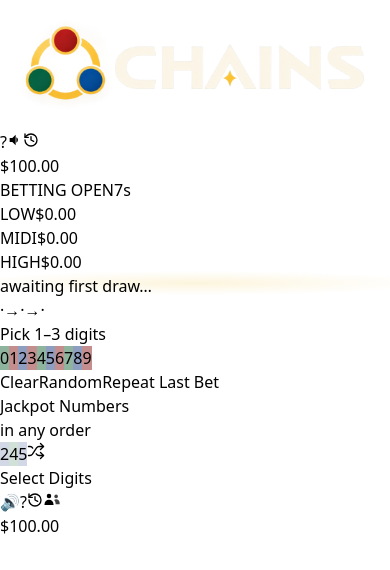
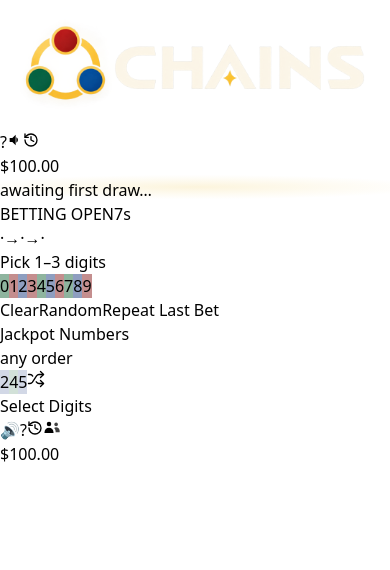
Before and after one commit to milerdo/chains, a React (Vite) app: page / in a window 390 px wide. Shown: the top 570 px of the page. Built offline with nearby package versions, Linux system fonts and the light colour scheme.

Commit message:
Like this v0.32

```diff
--- a/src/App.tsx
+++ b/src/App.tsx
@@ -11,7 +11,6 @@
 import { useState } from 'react';
 import { GameProvider, useGame } from './hooks/useGame';
 import { GameHeader } from './components/GameHeader';
-import { JackpotPanel } from './components/JackpotPanel';
 import { Wheel } from './components/Wheel';
 import { BettingPanel } from './components/BettingPanel';
 import { TicketDrawer } from './components/Ticket';
@@ -22,7 +21,6 @@ import { BetHistoryModal } from './components/BetHistoryModal';
 import { DemoPanel } from './components/DemoPanel';
 import { JackpotCelebration } from './components/JackpotCelebration';
 import { MobileFooter } from './components/MobileFooter';
-import { PhaseStatus } from './components/PhaseStatus';
 import { LinkStrip } from './components/ChainLinks';
 import { useMediaQuery } from './hooks/useMediaQuery';
 
@@ -50,13 +48,12 @@ function AppShell() {
         <main className="flex min-h-0 flex-1 flex-col overflow-hidden">
           <div className="mx-auto grid min-h-0 w-full max-w-6xl flex-1 grid-cols-[0.85fr_1.1fr_1fr] gap-3 overflow-hidden px-6 py-4">
             <div className="flex min-h-0 flex-col gap-3 overflow-hidden">
-              <div className="h-[31%] min-h-[190px] shrink-0">
+              <div className="h-[24%] min-h-[150px] shrink-0">
                 <MultiplayerSim />
               </div>
               <EmojiChat />
             </div>
             <div className="flex min-h-0 flex-col gap-2 overflow-hidden">
-              <JackpotPanel />
               <div className="shrink-0">
                 <Wheel />
               </div>
@@ -67,7 +64,6 @@ function AppShell() {
               )}
             </div>
             <div className="flex min-h-0 flex-col overflow-hidden">
-              <PhaseStatus className="mb-3" />
               <div className="min-h-0 flex-1 overflow-y-auto pr-1">
                 <BettingPanel />
               </div>
@@ -77,10 +73,8 @@ function AppShell() {
       ) : (
         <main className="flex min-h-0 flex-1 flex-col overflow-hidden">
           <div className="flex min-h-0 flex-1 flex-col gap-2 px-4 py-2">
-            {!bettingLocked && <PhaseStatus />}
-            {!(shortScreen && !bettingLocked) && <JackpotPanel />}
-            <div className={['shrink-0', shortScreen && !bettingLocked ? 'hidden' : ''].join(' ')}>
-              <Wheel compact collapsed={phase === 'BETTING_OPEN'} />
+            <div className="shrink-0">
+              <Wheel compact collapsed={phase === 'BETTING_OPEN'} hideStrip={shortScreen && !bettingLocked} hideJackpot={phase === 'BETTING_OPEN'} />
             </div>
             {/* Shared zone: BettingPanel stays mounted (hidden) while locked */}
             <div className={['flex min-h-0 flex-1 flex-col gap-2', bettingLocked ? 'hidden' : ''].join(' ')}>
--- a/src/components/BetHistoryModal.tsx
+++ b/src/components/BetHistoryModal.tsx
@@ -69,7 +69,7 @@ export function BetHistoryModal({ isOpen, onClose }: BetHistoryModalProps) {
         </div>
 
         <div className="mt-5">
-          <GameHistory defaultTab="YOURS" />
+          <GameHistory defaultTab="GLOBAL" />
         </div>
       </div>
     </div>
--- a/src/components/BettingPanel.tsx
+++ b/src/components/BettingPanel.tsx
@@ -6,6 +6,7 @@ import { calculateComboStake, countComboPossibilities } from '../game/combo';
 import { BASE_MULTIPLIERS, BASE_SEQUENCE_LENGTH, TICKET_STAKE } from '../game/constants';
 import { DIGIT_COLORS } from '../utils/digitColors';
 import type { BetRequest, JackpotSequence, TicketTier } from '../game/types';
+import { PhaseStatus } from './PhaseStatus';
 
 const MAX_DIGIT_SLOTS = BASE_SEQUENCE_LENGTH.HIGH;
 const DIGITS = [0, 1, 2, 3, 4, 5, 6, 7, 8, 9];
@@ -168,6 +169,7 @@ export function BettingPanel() {
       aria-label="Place a bet"
       className="rounded-3xl border border-white/[0.07] bg-gradient-to-b from-white/[0.035] to-transparent p-4 backdrop-blur-sm sm:p-5"
     >
+      <PhaseStatus />
       {/* 1. Base digits */}
       <div className="flex flex-col items-center gap-1.5">
         <div className="flex items-center gap-1.5">
@@ -218,6 +220,9 @@ export function BettingPanel() {
         </span>
       </div>
 
+      {/* 2. Pad */}
+      <DigitPad active={padActive} onPress={handleDigitPress} />
+
       {staged && (
         <div className="mt-3 flex items-start justify-between gap-2 rounded-xl border border-[#eab308]/40 bg-[#eab308]/[0.06] px-3 py-2 font-mono text-[11px]">
           <div className="min-w-0">
@@ -240,9 +245,6 @@ export function BettingPanel() {
           </button>
         </div>
       )}
-
-      {/* 2. Pad */}
-      <DigitPad active={padActive} onPress={handleDigitPress} />
 
       {/* 3. Actions */}
       <div className="mt-3 grid grid-cols-[1fr_1fr_1.6fr] gap-1.5">
@@ -283,7 +285,7 @@ export function BettingPanel() {
           <div className="mt-0.5 text-[11px] font-bold text-white/80">
             {jackpotLabel && <span className="text-[#eab308]">{jackpotLabel}</span>}
             {jackpotLabel && <span className="text-white/40"> · </span>}
-            in any order
+            any order
           </div>
         </div>
         <div role="group" aria-label="Jackpot numbers" className="flex shrink-0 items-center gap-1.5">
--- a/src/components/JackpotPanel.tsx
+++ b/src/components/JackpotPanel.tsx
@@ -41,73 +41,51 @@ function useAnimatedValue(target: number, durationMs = 650): number {
   return display;
 }
 
-interface TierMeta {
-  label: string;
-  accent: string;
-  glow: string;
-  ring: string;
-}
+const TIER_LABEL: Record<JackpotTierName, string> = { MINI: 'LOW', MIDI: 'MIDI', GRAND: 'HIGH' };
 
-const TIER_META: Record<JackpotTierName, TierMeta> = {
-  MINI: {
-    label: 'LOW',
-    accent: 'text-[#fbbf24]',
-    glow: 'shadow-[0_0_0_0_rgba(255,255,255,0.9)]',
-    ring: 'border-[#eab308]/25',
-  },
-  MIDI: {
-    label: 'MIDI',
-    accent: 'text-[#fbbf24]',
-    glow: 'shadow-[0_0_0_0_rgba(255,255,255,0.9)]',
-    ring: 'border-[#eab308]/25',
-  },
-  GRAND: {
-    label: 'HIGH',
-    accent: 'text-[#fbbf24]',
-    glow: 'shadow-[0_0_0_0_rgba(255,255,255,0.9)]',
-    ring: 'border-[#eab308]/25',
-  },
-};
-
-function JackpotTile({ tierName, amount }: { tierName: JackpotTierName; amount: number }) {
+function JackpotCell({ tierName, amount, size }: { tierName: JackpotTierName; amount: number; size: string }) {
   const animated = useAnimatedValue(amount);
-  const meta = TIER_META[tierName];
 
   return (
-    <div
-      className={[
-        'relative flex-1 overflow-hidden rounded-lg border bg-gradient-to-b from-white/[0.03] to-transparent px-1.5 py-1.5 backdrop-blur-sm transition-shadow duration-700',
-        meta.ring,
-        meta.glow,
-      ].join(' ')}
-    >
+    <div className="relative flex shrink-0 items-center justify-center gap-1.5 whitespace-nowrap">
       {tierName === 'GRAND' && (
-        <span className="pointer-events-none absolute inset-0 animate-pulse bg-gradient-to-t from-[#eab308]/[0.07] to-transparent" />
+        <span className="pointer-events-none absolute -inset-x-2 inset-y-0 animate-pulse bg-gradient-to-t from-[#eab308]/[0.07] to-transparent" />
       )}
-      <div className="relative flex items-baseline justify-center gap-1 whitespace-nowrap">
-        <span className={`font-mono text-[13px] font-semibold uppercase leading-none tracking-[0.1em] ${meta.accent}`}>
-          {meta.label}
-        </span>
-        <span className="font-mono text-[13px] font-bold leading-none tabular-nums text-white">
-          {formatCompactCurrency(animated)}
-        </span>
-      </div>
+      <span className={`relative font-mono ${size} font-semibold uppercase leading-none tracking-[0.08em] text-[#fbbf24]`}>
+        {TIER_LABEL[tierName]}
+      </span>
+      <span className={`relative font-mono ${size} font-bold leading-none tabular-nums text-white`}>
+        {formatCompactCurrency(animated)}
+      </span>
     </div>
   );
 }
 
 export function JackpotPanel() {
- const { jackpotPools, payoutFlash } = useGame();
+  const { jackpotPools, payoutFlash } = useGame();
+
+  const longest = Math.max(
+    ...(['MINI', 'MIDI', 'GRAND'] as const).map((t) => formatCompactCurrency(jackpotPools[t]).length),
+  );
+  // "$8,300.00" = 9 chars, "$10,000.00" = 10, "$100,000.00" = 11, "$1,000,000.00" = 13
+  const size =
+    longest <= 9 ? 'text-[13px] sm:text-[15px]'
+    : longest === 10 ? 'text-[12px] sm:text-[14px]'
+    : longest === 11 ? 'text-[11px] sm:text-[13px]'
+    : 'text-[10px] sm:text-[11px]';
 
   return (
-    <section aria-label="Progressive jackpots" className="relative flex w-full gap-1.5">
-      <JackpotTile tierName="MINI" amount={jackpotPools.MINI} />
-      <JackpotTile tierName="MIDI" amount={jackpotPools.MIDI} />
-      <JackpotTile tierName="GRAND" amount={jackpotPools.GRAND} />
+    <section
+      aria-label="Progressive jackpots"
+      className="relative flex h-10 w-full shrink-0 items-center justify-around overflow-hidden rounded-xl border border-white/[0.06] bg-white/[0.02] px-2"
+    >
+      <JackpotCell tierName="MINI" amount={jackpotPools.MINI} size={size} />
+      <JackpotCell tierName="MIDI" amount={jackpotPools.MIDI} size={size} />
+      <JackpotCell tierName="GRAND" amount={jackpotPools.GRAND} size={size} />
       {payoutFlash && (
         <div
           key={payoutFlash.key}
-          className="absolute inset-0 flex items-center justify-center rounded-lg border-2 border-emerald-400 bg-[#0b1a12] font-mono text-sm font-bold uppercase tracking-[0.15em] text-emerald-300 shadow-[0_0_24px_rgba(52,211,153,0.55)]"
+          className="absolute inset-0 flex items-center justify-center rounded-xl border-2 border-emerald-400 bg-[#0b1a12] font-mono text-sm font-bold uppercase tracking-[0.15em] text-emerald-300 shadow-[0_0_24px_rgba(52,211,153,0.55)]"
         >
           Base win {formatCurrency(payoutFlash.amount)} paid
         </div>
--- a/src/components/MobileFooter.tsx
+++ b/src/components/MobileFooter.tsx
@@ -112,7 +112,7 @@ export function MobileFooter({ balance, onOpenHelp, onOpenHistory, onToggleDemo,
               </button>
             </div>
             <div className="flex min-h-0 flex-1 flex-col gap-3 px-3 pb-3">
-              <div className="h-[30%] min-h-[140px] shrink-0">
+              <div className="h-[24%] min-h-[120px] shrink-0">
                 <MultiplayerSim />
               </div>
               <EmojiChat />
--- a/src/components/PhaseStatus.tsx
+++ b/src/components/PhaseStatus.tsx
@@ -1,18 +1,18 @@
 import { useGame } from '../hooks/useGame';
 import { formatCountdown } from '../utils/format';
 
-export function PhaseStatus({ className = '' }: { className?: string }) {
+export function PhaseStatus() {
   const { bettingLocked: locked, timeRemaining, autoBet, stopAutoBet } = useGame();
   return (
-    <div className={`flex h-10 shrink-0 items-center justify-between gap-3 rounded-xl border border-white/[0.06] bg-white/[0.02] px-3 ${className}`}>
-    <span className="flex items-center gap-3">
-      <span className={['font-mono text-xs font-semibold uppercase tracking-[0.3em]', locked ? 'text-[#eab308]' : 'text-emerald-400'].join(' ')}>
-        {locked ? 'GOOD LUCK' : 'BETTING OPEN'}
+    <div className="sticky top-0 z-10 -mx-4 -mt-4 mb-3 flex h-10 shrink-0 items-center justify-center gap-3 rounded-t-3xl border-b border-white/[0.06] bg-[#141414]/95 px-4 backdrop-blur-sm sm:-mx-5 sm:-mt-5 sm:px-5">
+      <span className="flex items-center justify-center gap-3">
+        <span className={['font-mono text-xs font-semibold uppercase tracking-[0.3em]', locked ? 'text-[#eab308]' : 'text-emerald-400'].join(' ')}>
+          {locked ? 'GOOD LUCK' : 'BETTING OPEN'}
+        </span>
+        <span className={['w-8 font-mono text-sm tabular-nums text-white/70', locked ? 'invisible' : ''].join(' ')}>{formatCountdown(timeRemaining)}s</span>
       </span>
-      {!locked && <span className="font-mono text-sm tabular-nums text-white/70">{formatCountdown(timeRemaining)}s</span>}
-    </span>
       {autoBet && (
-        <span className="flex shrink-0 items-center gap-2">
+         <span className="absolute right-4 flex shrink-0 items-center gap-2 sm:right-5">
           <span className="font-mono text-[11px] font-bold uppercase tracking-[0.1em] text-[#eab308]">
             Auto {autoBet.roundsTotal - autoBet.roundsRemaining}/{autoBet.roundsTotal}
           </span>
```
Also changed, not shown: src/components/ChainLinks.tsx (+21 -6 lines), src/components/GameHistory.tsx (+12 -8 lines), src/components/Ticket.tsx (+5 -5 lines), src/components/Wheel.tsx (+17 -5 lines), chainscontext.txt, 1 other file (tests, documents, lock files or other folders).
